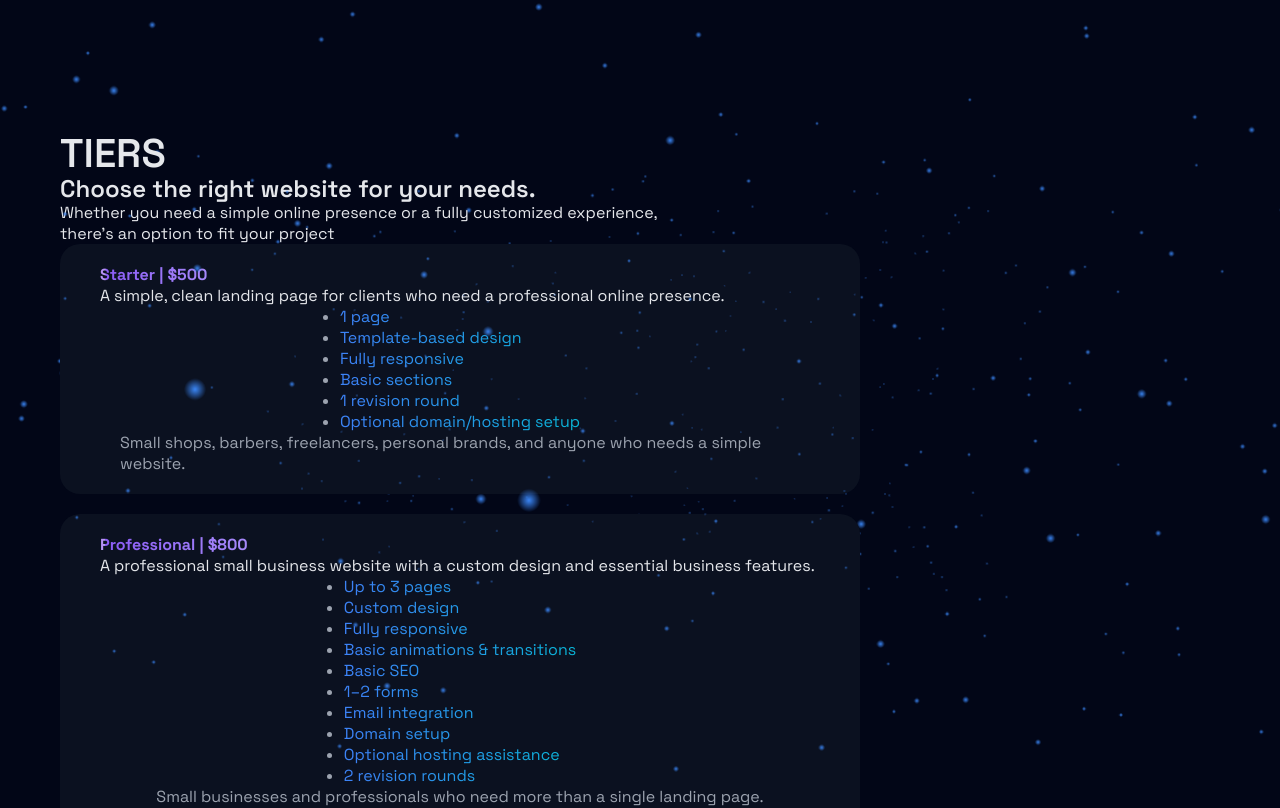
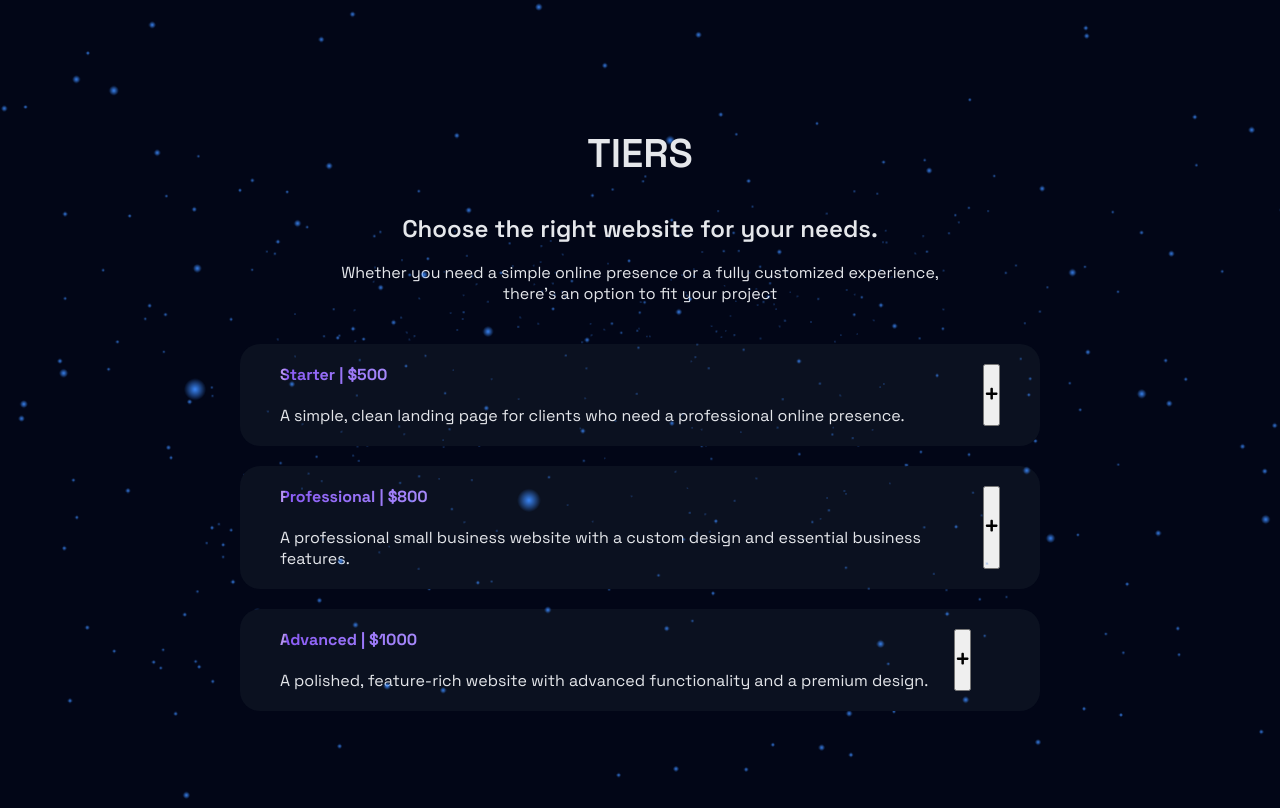
Before and after one commit to BryanDegante/E-portfolio, a React (Vite) app: page /services in a window 1280 px wide. Shown: the part 800-1608 px from the top of the page. Built offline with nearby package versions, Linux system fonts and the light colour scheme.

Commit message:
tiers are expanding and collapsing

```diff
--- a/src/components/Services/Tiers.jsx
+++ b/src/components/Services/Tiers.jsx
@@ -1,19 +1,31 @@
-import React from 'react';
+import React, { useEffect, useState } from 'react';
 import TierCard from '../UI/TierCard';
 import { TierData } from '../../data/TierData';
 
 const Tiers = () => {
+	const [ activeTier, setActiveTier ] = useState(null);
+
+
+	const tierSelect = (title) => {
+		if(title === activeTier) return setActiveTier(null)
+		setActiveTier(title)
+	}
+
+
+
 	return (
 		<section id="Tiers">
 			<div className="container">
+				<div className="Tiers__header">
 					<h2 className="text__color--normal">TIERS</h2>
 					<div className="tier__text text__color--normal">
 						<h3>Choose the right website for your needs.</h3>
 						<p>
 							Whether you need a simple online presence or a fully
-						customized experience, <br /> there's an option to fit
-						your project
+							customized experience, <br /> there's an option to
+							fit your project
 						</p>
+					</div>
 				</div>
 				<div className="tier__cards">
 					{TierData.map((tier, index) => (
@@ -24,8 +36,11 @@ const Tiers = () => {
 							price={tier.price}
 							list={tier.list}
 							best={tier.best}
+							selectTier={tierSelect}
+							isActive={activeTier}
 						/>
 					))}
+
 				</div>
 			</div>
 		</section>
--- a/src/components/UI/TierCard.jsx
+++ b/src/components/UI/TierCard.jsx
@@ -1,19 +1,32 @@
-import React from 'react';
-import { FaDollarSign } from 'react-icons/fa';
+import React, { useState } from 'react';
+import { FaPlus } from 'react-icons/fa';
 
-const TierCard = ({ title, subtitle, price, list, best }) => {
+const TierCard = ({
+	title,
+	subtitle,
+	price,
+	list,
+	best,
+	selectTier,
+	isActive,
+}) => {
+	const activeTier = title === isActive;
+
 	return (
-		<div className="tierCard">
+		<div className={`tier__Card ${activeTier ? 'active' : ''}`}>
+			<div className="tier__left">
 				<div className="tier__header">
 					<div className="tier__title">
 						<span className=" text__color--purple">
 							{title} | ${price}
 						</span>
+
 					</div>
 					<p className="text__color--normal">{subtitle}</p>
 				</div>
+
 				<div className="tier__description">
-				<ul className="text__color--muted">
+					<ul className=" tier__list text__color--muted">
 						{list.map((e, index) => (
 							<li className="text__color--blue" key={index}>
 								{e}
@@ -23,6 +36,10 @@ const TierCard = ({ title, subtitle, price, list, best }) => {
 					<p className="text__color--muted">{best}</p>
 				</div>
 			</div>
+			<button onClick={() => selectTier(title)}>
+				<FaPlus className="" />
+			</button>
+		</div>
 	);
 };
 
--- a/src/index.css
+++ b/src/index.css
@@ -832,39 +832,73 @@ a {
 
 /* #region SERVICE */
 
-
-.tier__header{
-  display: flex;
-  flex-direction: column;
-}
-
-.tier__title{
-  display: flex;
-  align-items: center;
+.Tiers__header {
+  display: flex;
+  justify-content: center;
+  align-items: center;
+  flex-direction: column;
+  text-align: center;
+}
+
+.tier__text {
+  display: flex;
+  flex-direction: column;
+  gap: 20px;
+  padding: 40px 0;
 }
 
 .tier__cards {
   display: flex;
   flex-direction: column;
+  align-items: center;
   gap: 20px;
 }
 
-.tierCard {
+.tier__Card {
   padding: 12px;
   max-width: 800px;
   width: 100%;
   display: flex;
-  flex-direction: column;
   background: var(--card);
-  padding: 20px 40px ;
+  padding: 20px 40px;
   border-radius: 20px;
 }
 
-.tier__description{
-  padding: 0 20px;
-  display: flex;
-  align-items: center;
-  flex-direction: column;
+.tier__Card.active{
+  border: red 2px solid ;
+}
+
+.tier__header {
+  display: flex;
+  flex-direction: column;
+  gap: 20px;
+}
+
+.tier__title {
+  display: flex;
+  justify-content: space-between;
+  align-items: center;
+}
+
+.tier__description {
+  display: flex;
+  align-items: center;
+  flex-direction: column;
+  max-height: 0;
+  overflow: hidden;
+  gap: 20px;
+}
+
+.tier__Card.active .tier__description {
+  max-height: 500px;
+  padding: 30px 20px;
+}
+
+
+.tier__list {
+  display: flex;
+  flex-direction: column;
+  gap: 15px
 }
 
 
```
Lines whose indentation alone changed are shown as unchanged.
